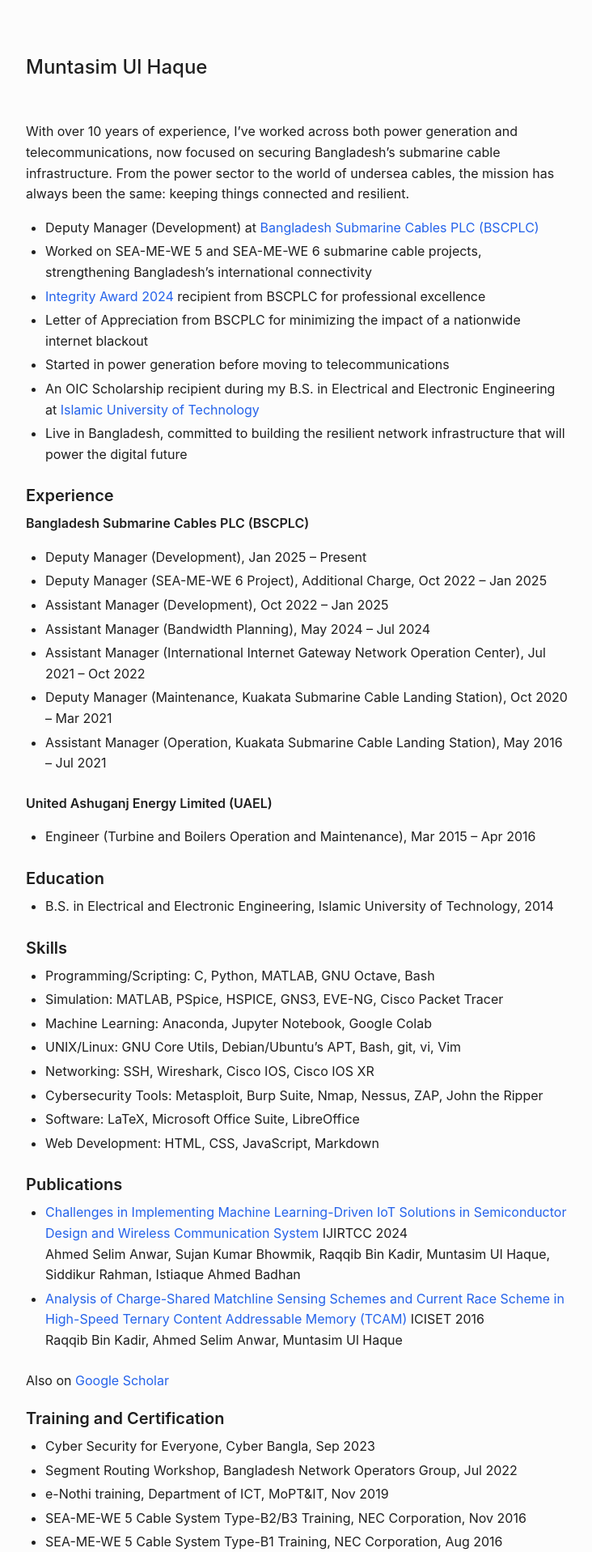
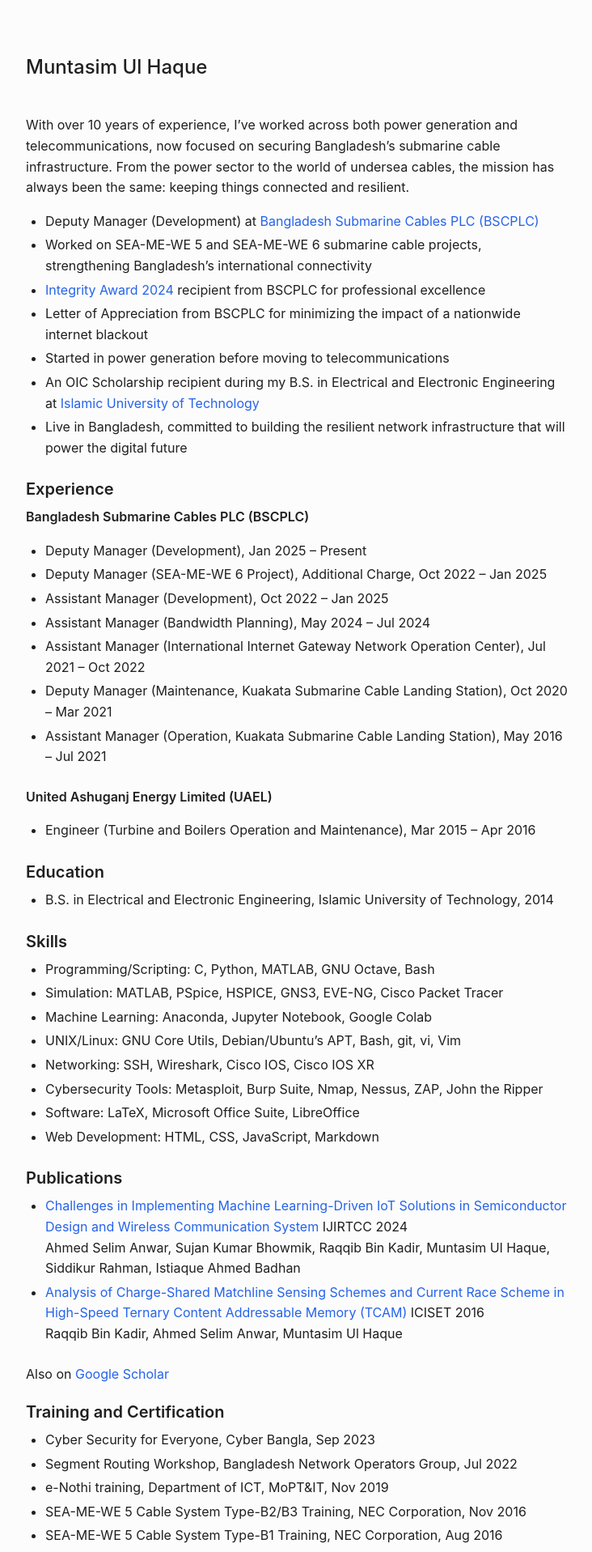
Before and after one commit to muntasimulhaque/muntasimulhaque.github.io, a Jekyll site: the page built from index.md, in a window 1280 px wide. Shown: the top 1917 px of the page at 81% size, without its empty margins (272-1004 px from the left). Built offline with Jekyll 4.4.1, drawn with Linux system fonts in a browser that asks for light colours.

Commit message:
Update style.css

```diff
--- a/assets/css/style.css
+++ b/assets/css/style.css
@@ -41,7 +41,7 @@
 /* Site header styling */
 .site-header {
   grid-column: 2;
-  margin-bottom: 2.5rem;
+  margin-bottom: 2.0rem;
 }
 
 .site-header .site-title {
@@ -56,20 +56,6 @@
 .site-header .site-title:hover {
   text-decoration: none;
   color: var(--color-text);
-}
-
-.site-nav {
-  margin-bottom: 2rem;
-  font-size: 1rem;
-}
-
-.site-nav a {
-  color: var(--color-link);
-  text-decoration: none;
-}
-
-.site-nav a:hover {
-  text-decoration: underline;
 }
 
 /* Main content area */
```
